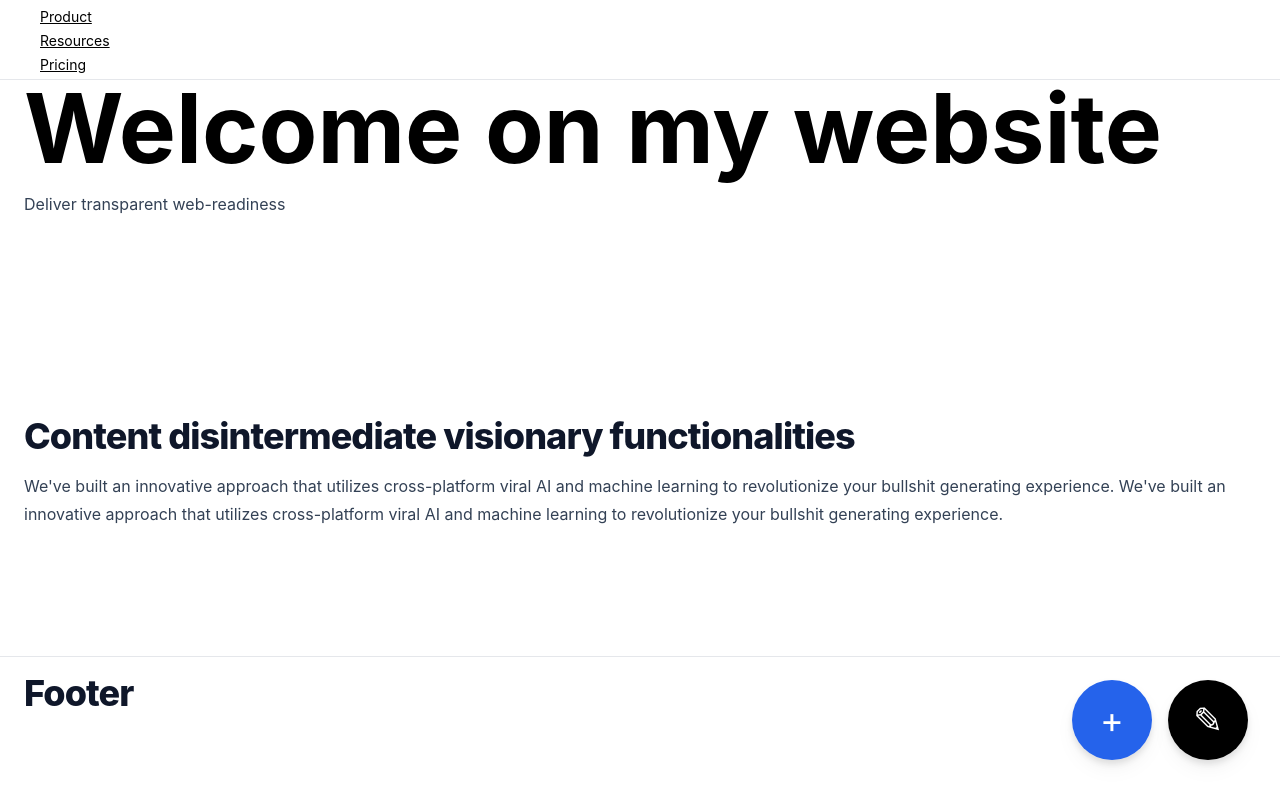
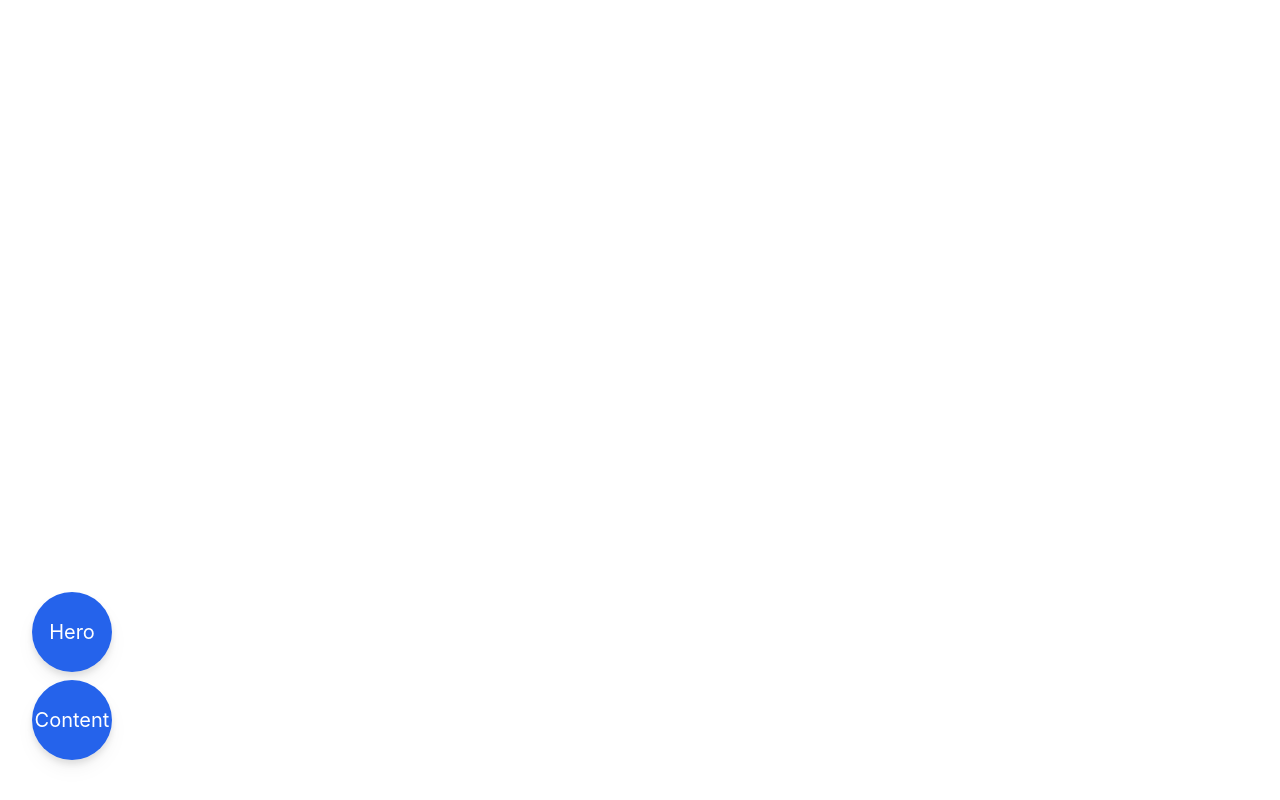
Before and after one commit to FruzsinaLenti/reusable-landing-page, a Next.js app: page / in a window 1280 px wide. Built offline with nearby package versions, Linux system fonts and the light colour scheme.

Commit message:
Add floating button component

```diff
--- /dev/null
+++ b/components/FloatingButton.js
@@ -0,0 +1,25 @@
+const FloatingButton = ({ children, isDisabled, onClick, color, styles }) => {
+  const style = () => {
+    if (color === "blue") {
+      return "bg-blue-600";
+    } else {
+      return "bg-black";
+    }
+  };
+
+  const isActive = () => {
+    return isDisabled && `bg-gray-200 focus:outline-none hover:none`;
+  };
+
+  return (
+    <button
+      disabled={isDisabled}
+      onClick={onClick}
+      className={`${style()} ${styles} ${isActive()} fixed z-90 w-20 h-20 rounded-full drop-shadow-lg flex justify-center items-center text-white text-xl hover:drop-shadow-4xl hover:bg-blue-700`}
+    >
+      {children}
+    </button>
+  );
+};
+
+export default FloatingButton;
--- a/pages/index.js
+++ b/pages/index.js
@@ -1,31 +1,36 @@
-import React, { useState } from "react";
+import React, { useState, useEffect } from "react";
 import Head from "next/head";
 import Button from "../components/Button";
 import Form from "../components/Form";
+import FloatingButton from "../components/FloatingButton";
 
 export default function Home() {
-  const [array, setArray] = useState([
-    {
-      type: "header",
+  const [array, setArray] = useState([]);
+  const [isEditView, setEditView] = useState(false);
+  const [isMoveView, setMoveView] = useState(false);
+
+  const addComponent = () => {
+    array.push({
       inputFields: [
         {
-          label: "Product",
+          label: "New title",
           value: "",
-          style: "text-sm m-4 underline inline max-w-max",
+          style: "text-4xl mt-4 font-extrabold tracking-tight text-slate-900",
         },
         {
-          label: "Resources",
+          label:
+            "The generator is an innovative tool that utilizes cross-platform viral AI generation",
           value: "",
-          style: "text-sm m-4 underline inline max-w-max",
-        },
-        {
-          label: "Pricing",
-          value: "",
-          style: "text-sm m-4 underline inline max-w-max",
+          style: "mt-4 text-base leading-7 text-slate-700 font-normal",
         },
       ],
-    },
-    {
+    });
+    setArray([...array]);
+  };
+
+  const componentType = (type) => {
+    if (type === "hero") {
+      array.push({
         type: "hero",
         inputFields: [
           {
@@ -39,60 +44,41 @@ export default function Home() {
             style: "text-4xl mt-4 text-base text-slate-700 font-normal",
           },
         ],
-    },
-    {
+      });
+      setArray([...array]);
+    } else {
+      array.push({
         type: "content",
         inputFields: [
           {
-          label: "Content disintermediate visionary functionalities",
+            label: "New title",
             value: "",
             style: "text-4xl mt-4 font-extrabold tracking-tight text-slate-900",
           },
           {
             label:
-            "We've built an innovative approach that utilizes cross-platform viral AI and machine learning to revolutionize your bullshit generating experience. We've built an innovative approach that utilizes cross-platform viral AI and machine learning to revolutionize your bullshit generating experience.",
-          value: "",
-          style: "mt-4 text-base leading-7 text-slate-700 font-normal",
-        },
-      ],
-    },
-    {
-      type: "footer",
-      inputFields: [
-        {
-          label: "Footer",
-          value: "",
-          style: "text-4xl mt-4 font-extrabold tracking-tight text-slate-900",
-        },
-      ],
-    },
-  ]);
-  const [counter, setCounter] = useState(0);
-  const [isEditView, setEditView] = useState(false);
-
-  const addComponent = () => {
-    array.push({
-      inputFields: [
-        {
-          label: `New title`,
-          value: "",
-          style: "text-4xl mt-4 font-extrabold tracking-tight text-slate-900",
-        },
-        {
-          label:
-            "The Bullshit Generator is an innovative tool that utilizes cross-platform viral AI  bullshit generati",
+              "The generator is an innovative tool that utilizes cross-platform viral AI generation",
             value: "",
             style: "mt-4 text-base leading-7 text-slate-700 font-normal",
           },
         ],
       });
-    setCounter(counter + 1);
       setArray([...array]);
+    }
+  };
+
+  const handleEditView = () => {
+    setArray([...array]);
+    setEditView(!isEditView);
+  };
+
+  const handleMoveView = () => {
+    setArray([...array]);
+    setMoveView(!isMoveView);
   };
 
   const remove = (index) => {
     array.splice(index, 1);
-    setCounter(counter - 1);
     setArray([...array]);
   };
 
@@ -135,6 +121,7 @@ export default function Home() {
       return "h-32";
     }
   };
+
   return (
     <div className="">
       <Head>
@@ -157,7 +144,7 @@ export default function Home() {
                   isEditView={isEditView}
                 />
               )}
-              {isEditView && (
+              {isMoveView && (
                 <div className="absolute z-10 right-0 space-x-2">
                   <Button onClick={() => moveUp(componentIndex)}>↑</Button>
                   <Button onClick={() => moveDown(componentIndex)}>↓</Button>
@@ -170,20 +157,39 @@ export default function Home() {
           ))}
         </div>
         <div className="">
-          <button
-            title="Edit page"
-            onClick={() => setEditView(!isEditView)}
-            className="fixed z-90 bottom-10 right-8 bg-black w-20 h-20 rounded-full drop-shadow-lg flex justify-center items-center text-white text-4xl hover:bg-blue-700 hover:drop-shadow-2xl"
+          {array.length !== 0 && (
+            <>
+              <FloatingButton
+                isDisabled={isMoveView}
+                onClick={handleEditView}
+                styles="bottom-10 right-8"
               >
-            &#9998;
-          </button>
-          <button
-            title="Add component"
-            onClick={addComponent}
-            className="fixed z-90 bottom-10 right-32 bg-blue-600 w-20 h-20 rounded-full drop-shadow-lg flex justify-center items-center text-white text-4xl hover:bg-blue-700 hover:drop-shadow-2xl"
+                Edit
+              </FloatingButton>
+              <FloatingButton
+                isDisabled={isEditView}
+                onClick={handleMoveView}
+                styles="bottom-10 right-32"
               >
-            &#43;
-          </button>
+                Move
+              </FloatingButton>
+            </>
+          )}
+
+          <FloatingButton
+            onClick={() => componentType("hero")}
+            color="blue"
+            styles="bottom-32 left-8"
+          >
+            Hero
+          </FloatingButton>
+          <FloatingButton
+            onClick={() => componentType("content")}
+            color="blue"
+            styles="bottom-10 left-8"
+          >
+            Content
+          </FloatingButton>
         </div>
       </main>
     </div>
```
Lines whose indentation alone changed are shown as unchanged.
